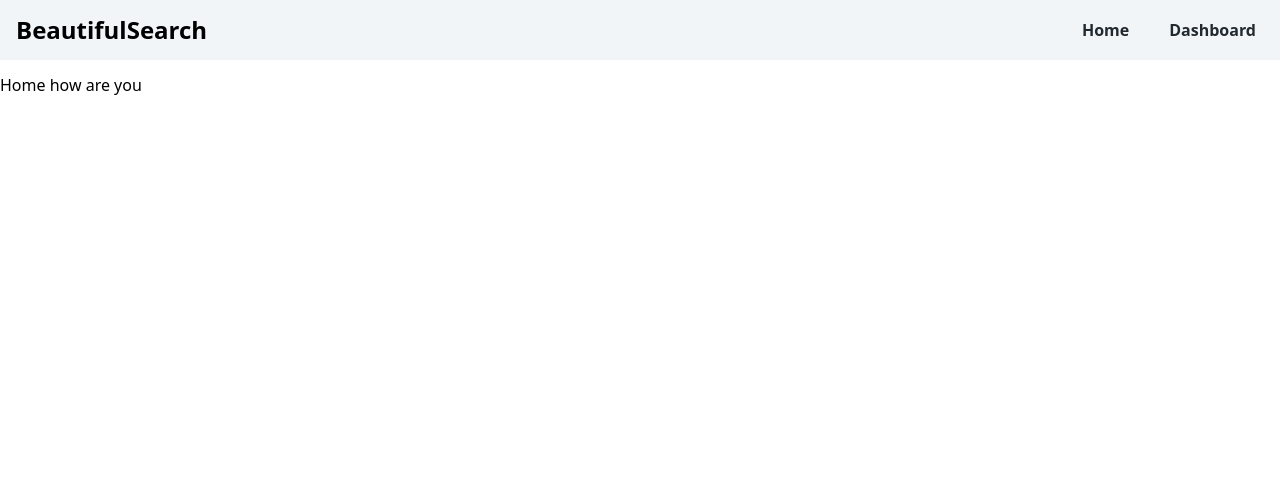
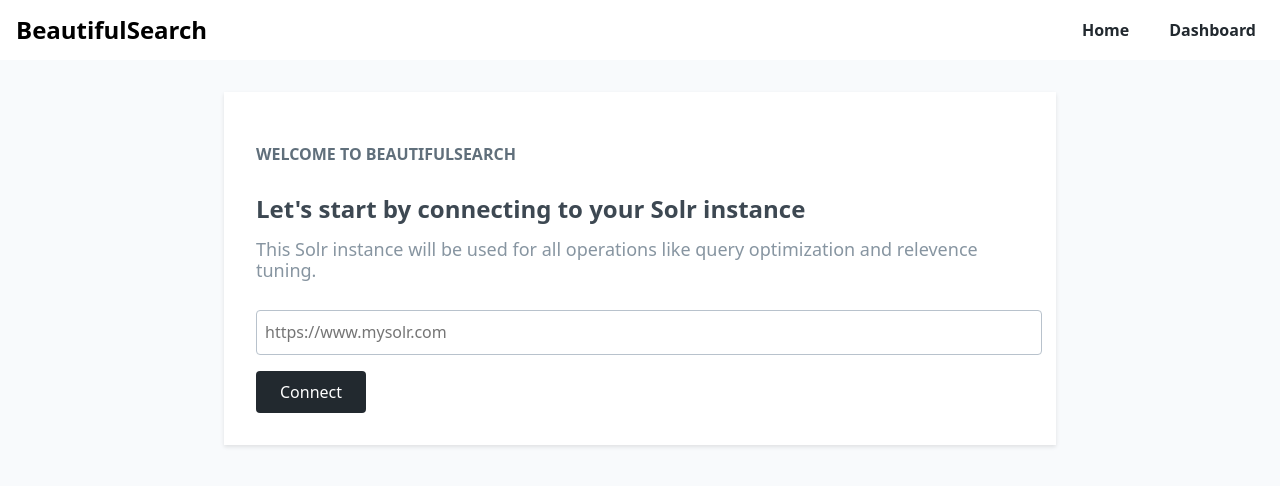
Before and after one commit to beautifulsearch/beautifulsearch-dashboard, a React (Create React App) app: page / in a window 1280 px wide. Shown: the top 486 px of the page. Built offline with nearby package versions, Linux system fonts and the light colour scheme; no server answers.

Commit message:
add navigation bar, add markup for home connection

```diff
--- a/package.json
+++ b/package.json
@@ -3,6 +3,7 @@
   "version": "0.1.0",
   "private": true,
   "dependencies": {
+    "axios": "^0.19.0",
     "react": "^16.10.2",
     "react-dom": "^16.10.2",
     "react-router-dom": "^5.1.2",
--- a/src/App.css
+++ b/src/App.css
@@ -1,7 +1,79 @@
 body {
   font-family: var(--sans);
+  background: var(--grey-lightest);
+}
+
+input {
+  border: 1px solid var(--grey);
+  padding: var(--spacing-3) var(--spacing-2);
+  border-radius: var(--border-4);
+}
+
+button {
+  padding: var(--spacing-3) var(--spacing-6);
+  border: none;
+  border-radius: var(--border-4);
+  cursor: pointer;
+}
+
+button:hover {
+  box-shadow: var(--shadow-lg);
+}
+
+button:disabled {
+  opacity: var(--opacity-75);
+  cursor: not-allowed;
+}
+
+.button--primary {
+  background: var(--black);
+  color: var(--white);
 }
 
 .matter {
   padding-top: var(--spacing-4);
 }
+
+
+/* home view css */
+.home__container {
+  margin: var(--spacing-4);
+  display: flex;
+  justify-content: center;
+}
+
+.connection__box {
+  background: var(--white);
+  width: var(--tablet);
+  box-shadow: var(--shadow-default);
+  padding: var(--spacing-8);
+}
+
+.connection__welcome-text {
+  text-transform: uppercase;
+  color: var(--grey-darker);
+}
+
+.connection__headline {
+  margin-top: var(--spacing-8);
+  font-weight: var(--bold);
+  color: var(--grey-darkest);
+  margin-bottom: 0;
+}
+
+.connection__subheading {
+  margin-top: var(--spacing-4);
+  color: var(--grey-dark);
+  font-weight: var(--light);
+  font-size: var(--lg);
+}
+
+.connection__url {
+  display: block;
+  width: 100%;
+}
+
+.connection__button {
+  display: block;
+  margin-top: var(--spacing-4);
+}
--- a/src/App.js
+++ b/src/App.js
@@ -1,7 +1,10 @@
-import React from 'react';
-import { BrowserRouter as Router, Switch, Route, Link } from "react-router-dom";
+import React, { useEffect } from 'react';
+import { BrowserRouter as Router, Switch, Route, } from "react-router-dom";
 
 import Navigation from './components/Navigation';
+import Home from './views/Home';
+
+import Solr from './services/solr';
 
 // might want to move all the style file imports to styles.js file :)
 import './assets/css/normalizer.css';
@@ -10,6 +13,18 @@
 import './assets/css/components/navigation.css';
 
 function App() {
+  const solr = new Solr('gettingstarted');
+
+  const fetchSchema = async () => {
+    const response = await solr.getSchema();
+    console.log(response);
+  }
+
+  useEffect(() => {
+    fetchSchema();
+  }, [])
+
+
   return (
     <Router>
       <div>
@@ -18,7 +33,7 @@
         <div className="matter">
           <Switch>
             <Route path="/">
-              Home how are you
+              <Home />
             </Route>
           </Switch>
         </div>
--- a/src/assets/css/components/navigation.css
+++ b/src/assets/css/components/navigation.css
@@ -1,6 +1,6 @@
 .nav {
   display: flex;
-  background: var(--grey-lighter);
+  background: var(--white);
   align-items: center;
   justify-content: space-between;
   padding: 0 var(--spacing-4);
--- /dev/null
+++ b/src/views/Home.js
@@ -0,0 +1,22 @@
+import React from 'react';
+
+export default function Home() {
+  return(
+    <div className="home__container">
+      <div className="connection__box">
+        <h4 className="connection__welcome-text">Welcome to BeautifulSearch</h4>
+        <h2 className="connection__headline">
+          Let's start by connecting to your Solr instance
+        </h2>
+        <h5 className="connection__subheading">
+          This Solr instance will be used for all operations like query optimization and relevence tuning.
+        </h5>
+
+        <input className="connection__url" placeholder="https://www.mysolr.com" />
+        <button className="connection__button button--primary">Connect</button>
+      </div>
+
+      {/* TODO: list past urls */}
+    </div>
+  )
+}
```
Also changed, not shown: 1 other file (tests, documents, lock files or other folders).
